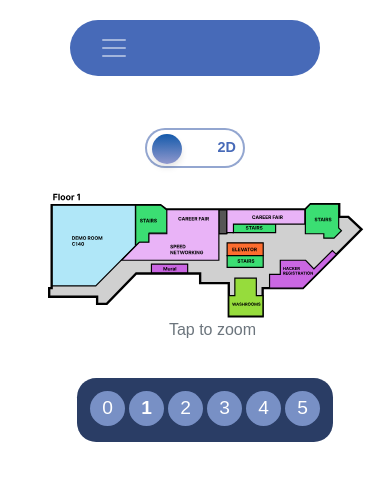
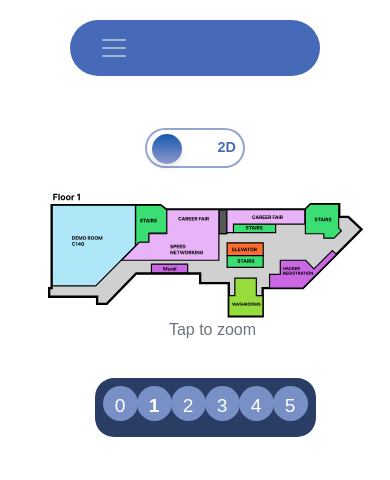
Before and after one commit to Qerope/2025-uottahack-live, a React (Create React App) app: page /map in a window 390 px wide. Shown: the top 480 px of the page. Built offline with nearby package versions, Linux system fonts and the light colour scheme; a web font is replaced by a local one.

Commit message:
3d map fix

```diff
--- a/src/views/MapView.tsx
+++ b/src/views/MapView.tsx
@@ -5,7 +5,7 @@ import Container from 'react-bootstrap/Container';
 import Col from 'react-bootstrap/Col';
 import Button from 'react-bootstrap/Button';
 import ButtonGroup from 'react-bootstrap/ButtonGroup';
-import { Row, Form } from 'react-bootstrap';
+import { Row } from 'react-bootstrap';
 
 const floorImages = [
     require('../assets/images/floor0.svg'),
@@ -18,15 +18,11 @@ const floorImages = [
 
 const useCheckMobileScreen = () => {
     const [width, setWidth] = useState(window.innerWidth);
-    const handleWindowSizeChange = () => {
-        setWidth(window.innerWidth);
-    };
 
     useEffect(() => {
-        window.addEventListener('resize', handleWindowSizeChange);
-        return () => {
-            window.removeEventListener('resize', handleWindowSizeChange);
-        };
+        const handleResize = () => setWidth(window.innerWidth);
+        window.addEventListener('resize', handleResize);
+        return () => window.removeEventListener('resize', handleResize);
     }, []);
 
     return width <= 1024;
@@ -47,9 +43,7 @@ const EnlargableImage = ({ src, alt }: { src: string; alt: string }) => {
             background-size: contain;
             overflow-y: scroll;
         `;
-        modal.addEventListener('click', () => {
-            document.body.removeChild(modal);
-        });
+        modal.addEventListener('click', () => document.body.removeChild(modal));
         document.body.appendChild(modal);
     };
 
@@ -60,7 +54,7 @@ const EnlargableImage = ({ src, alt }: { src: string; alt: string }) => {
             src={src}
             alt={alt}
             onClick={handleClick}
-            style={{ width: '100%', height: 'auto' }} // Adjust image size here
+            style={{ width: '100%', height: 'auto' }}
         />
     );
 };
@@ -76,13 +70,15 @@ const MapView: React.FC = () => {
         setImage(floorImages[index]);
     };
 
+    const handleToggle3D = () => setIs3D((prev) => !prev);
+
     return (
         <Container id="map-view" fluid>
             <Row className="justify-content-center mb-4">
                 <div
                     id="view-switch"
                     className={is3D ? 'active' : ''}
-                    onClick={() => setIs3D(!is3D)}
+                    onClick={handleToggle3D}
                 >
                     <div className="toggle-slider"></div>
                     <div className="toggle-label">
@@ -93,7 +89,17 @@ const MapView: React.FC = () => {
             </Row>
             <Row className="justify-content-center align-items-center">
                 {is3D ? (
-                    <iframe href="https://www.mappedin.com/" title="Mappedin Map" name="Mappedin Map" allow="clipboard-write 'self' https://app.mappedin.com; web-share 'self' https://app.mappedin.com" scrolling="no" width="100%" height="630" frameborder="0" style="border:0" src="https://app.mappedin.com/map/67648873c13a13000bfdf797?embedded=true"></iframe>
+                    <iframe
+                        title="Mappedin Map"
+                        src="https://app.mappedin.com/map/67648873c13a13000bfdf797?embedded=true"
+                        scrolling="no"
+                        width="100%"
+                        height="630"
+                        frameBorder="0"
+                        style={{
+                            border: '0',
+                        }}
+                    ></iframe>
                 ) : (
                     <Row className="map-layout d-flex align-items-center">
                         <Col md={8} className="image-column">
@@ -101,12 +107,11 @@ const MapView: React.FC = () => {
                                 <EnlargableImage
                                     src={image}
                                     alt={`Floor ${button + 1} layout`}
-                                    style={{ width: '80%', height: 'auto' }}
                                 />
                                 <p className="text-muted">Tap to zoom</p>
                             </div>
                         </Col>
-                        <Col md={2} className="button-column justify-content-start">
+                        <Col md={2} className="button-column">
                             <ButtonGroup
                                 vertical={!isMobile}
                                 className="button-group"
@@ -118,23 +123,21 @@ const MapView: React.FC = () => {
                             >
                                 {floorImages.map((_, index) => (
                                     <Button
-                                        className="floor-button"
                                         key={`button-${index}`}
                                         onClick={() => handleClick(index)}
                                         style={{
                                             backgroundColor:
-                                                index === button ? 'rgba(120, 144, 197, 1)' : 'rgba(120, 144, 197, 1)',
+                                                index === button
+                                                    ? 'rgba(120, 144, 197, 1)'
+                                                    : 'rgba(120, 144, 197, 1)',
                                             border: '0',
                                             fontWeight: index === button ? 700 : 400,
                                             width: '35px',
-                                            height: '35px', // Smaller height
-                                            fontSize: '1.2rem', // Smaller font size
+                                            height: '35px',
+                                            fontSize: '1.2rem',
                                             borderRadius: '50%',
                                             marginBottom: '0.5rem',
-                                            outline: 'none',
-                                            boxShadow: 'none'
                                         }}
-                                        variant={index === button ? 'dark' : 'light'}
                                     >
                                         {index}
                                     </Button>
```
